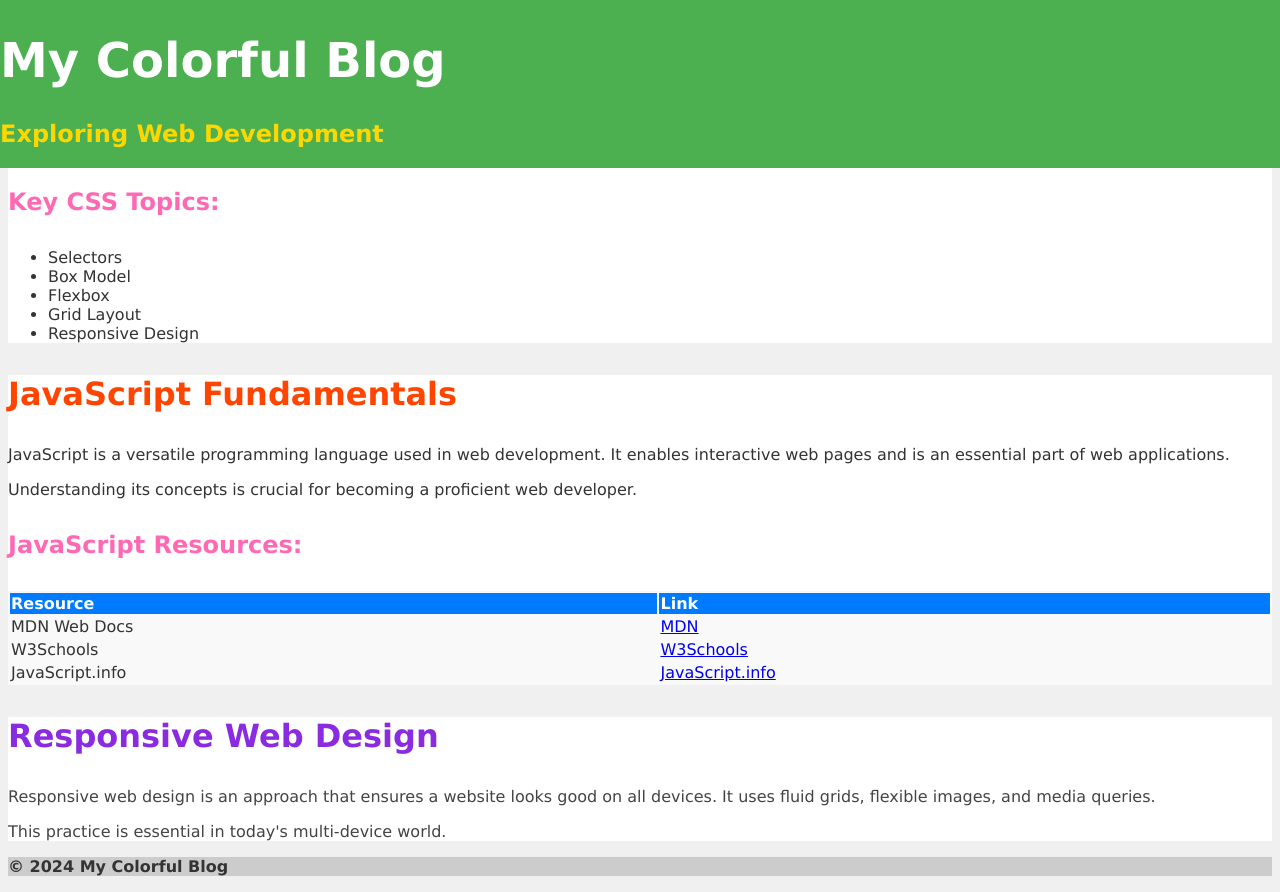
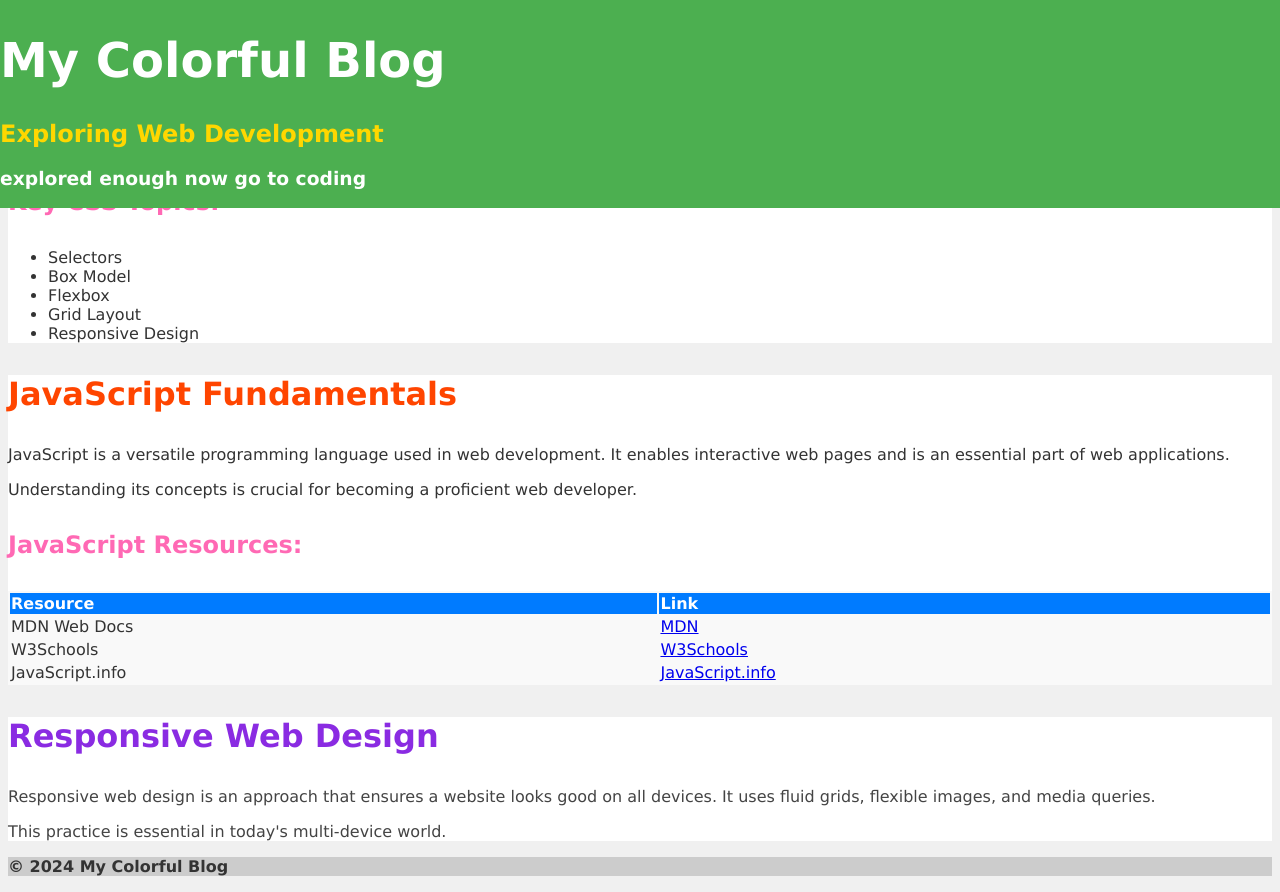
Before and after one commit to SAHIL-SENPAI/git, a plain HTML site: page demo/index.html in a window 1280 px wide. Drawn offline with Linux system fonts and the light colour scheme.

Commit message:
first update commit

```diff
--- a/demo/index.html
+++ b/demo/index.html
@@ -10,6 +10,7 @@
     <header>
         <h1>My Colorful Blog</h1>
         <h2>Exploring Web Development</h2>
+        <h3>explored enough now go to coding</h3>
     </header>
 
     <main>
```
